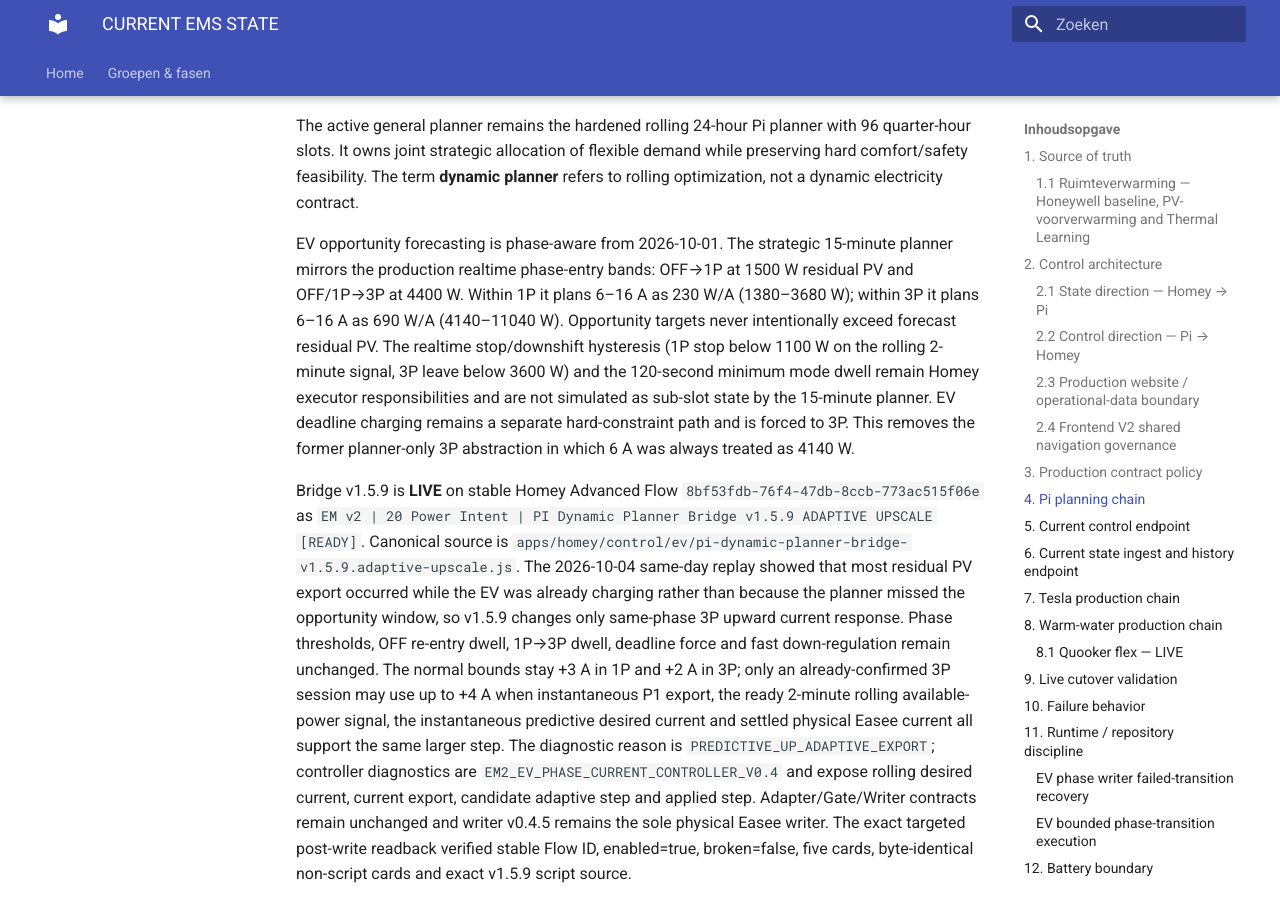
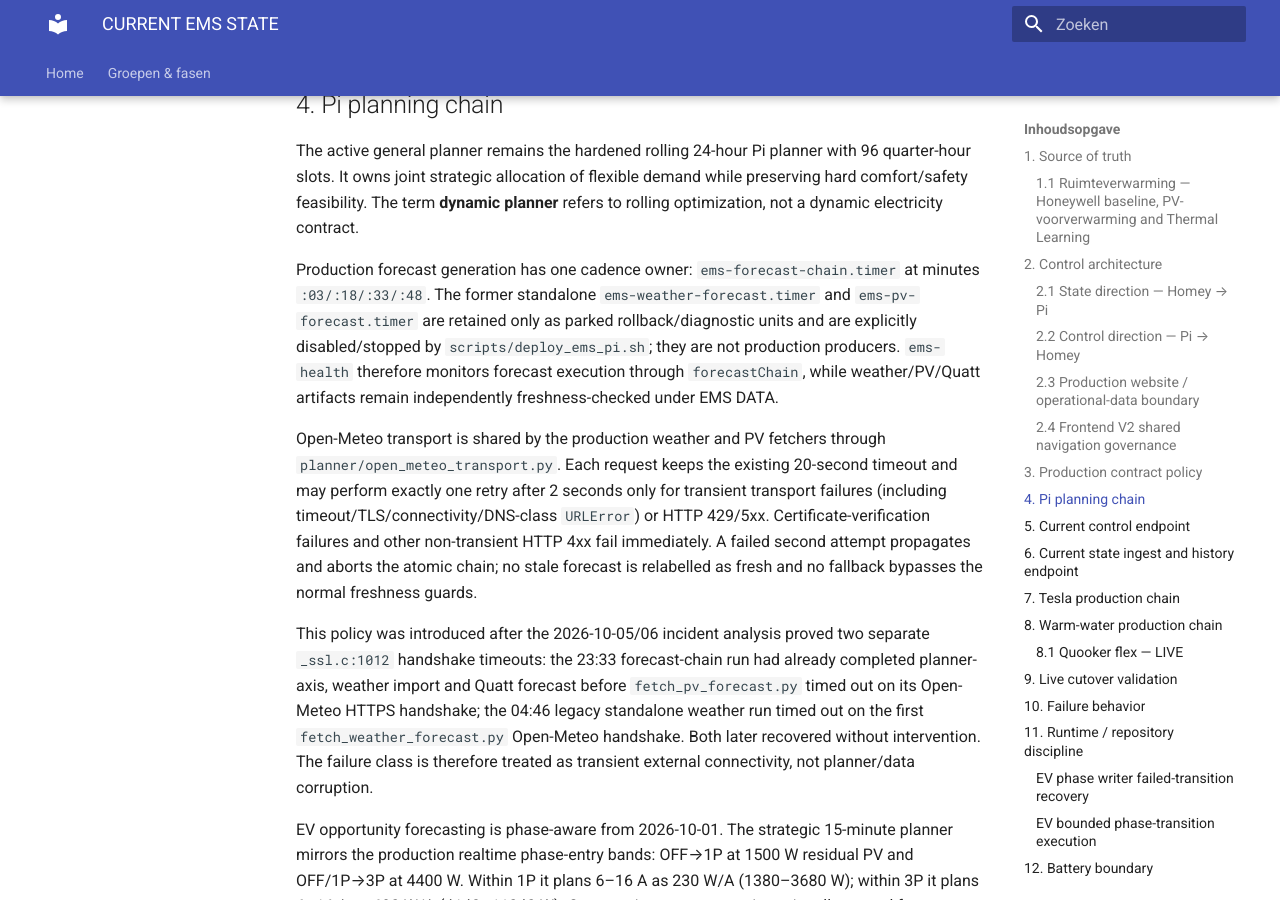
Before and after one commit to OnsKasteeltje/homey-energy-manual, an MkDocs documentation site: the page built from docs/architecture/CURRENT-EMS-STATE.md, in a window 1280 px wide and 900 px high, scrolled down 9911 px. Built offline with MkDocs 1.6.1 and Material for MkDocs 9.7.7, drawn with Linux system fonts in a browser that asks for light colours; some of the changed text lies outside the part shown.

Commit message:
docs(forecast): capture single cadence and retry policy

```diff
--- a/docs/architecture/CURRENT-EMS-STATE.md
+++ b/docs/architecture/CURRENT-EMS-STATE.md
@@ -4,8 +4,8 @@
 >
 > This file describes the intended current operational architecture and logic. Architecture-sensitive runtime, planner, systemd, contract-policy and Homey/Pi responsibility changes must update this document in the same release range.
 
-**Status date:** 2026-10-04
-**Verified against:** GitHub `main`, current Pi control architecture, 2026-09-13 Homey/Pi production validation, 2026-09-14 history-chain incident analysis, 2026-09-15 Honeywell read-only recovery/validation and Heating Preheat V0.2 shadow consolidation, 2026-09-17 energy-state website publication recovery, and 2026-09-18 WW BOILER→CV manual-source validation / seasonal-advisor cadence alignment, and 2026-09-19 Homey Core v0.11p schema 2.13 state-contract cutover, plus 2026-10-02 EV Bridge v1.5.4 phase/current cutover, 2026-10-03 v1.5.7 predictive-current promotion, 2026-10-04 historical EV-control reason validation, and 2026-10-04 v1.5.8 production PV-capture tuning
+**Status date:** 2026-10-06
+**Verified against:** GitHub `main`, current Pi control architecture, 2026-09-13 Homey/Pi production validation, 2026-09-14 history-chain incident analysis, 2026-09-15 Honeywell read-only recovery/validation and Heating Preheat V0.2 shadow consolidation, 2026-09-17 energy-state website publication recovery, and 2026-09-18 WW BOILER→CV manual-source validation / seasonal-advisor cadence alignment, and 2026-09-19 Homey Core v0.11p schema 2.13 state-contract cutover, plus 2026-10-02 EV Bridge v1.5.4 phase/current cutover, 2026-10-03 v1.5.7 predictive-current promotion, 2026-10-04 historical EV-control reason validation, and 2026-10-04 v1.5.8 production PV-capture tuning, plus 2026-10-06 forecast transport/cadence hardening
 **Repository:** `OnsKasteeltje/homey-energy-manual`
 **Primary runtime host:** Raspberry Pi `ems-pi`
 
@@ -215,6 +215,12 @@
 ## 4. Pi planning chain
 
 The active general planner remains the hardened rolling 24-hour Pi planner with 96 quarter-hour slots. It owns joint strategic allocation of flexible demand while preserving hard comfort/safety feasibility. The term **dynamic planner** refers to rolling optimization, not a dynamic electricity contract.
+
+Production forecast generation has one cadence owner: `ems-forecast-chain.timer` at minutes `:03/:18/:33/:48`. The former standalone `ems-weather-forecast.timer` and `ems-pv-forecast.timer` are retained only as parked rollback/diagnostic units and are explicitly disabled/stopped by `scripts/deploy_ems_pi.sh`; they are not production producers. `ems-health` therefore monitors forecast execution through `forecastChain`, while weather/PV/Quatt artifacts remain independently freshness-checked under EMS DATA.
+
+Open-Meteo transport is shared by the production weather and PV fetchers through `planner/open_meteo_transport.py`. Each request keeps the existing 20-second timeout and may perform exactly one retry after 2 seconds only for transient transport failures (including timeout/TLS/connectivity/DNS-class `URLError`) or HTTP 429/5xx. Certificate-verification failures and other non-transient HTTP 4xx fail immediately. A failed second attempt propagates and aborts the atomic chain; no stale forecast is relabelled as fresh and no fallback bypasses the normal freshness guards.
+
+This policy was introduced after the 2026-10-05/06 incident analysis proved two separate `_ssl.c:1012` handshake timeouts: the 23:33 forecast-chain run had already completed planner-axis, weather import and Quatt forecast before `fetch_pv_forecast.py` timed out on its Open-Meteo HTTPS handshake; the 04:46 legacy standalone weather run timed out on the first `fetch_weather_forecast.py` Open-Meteo handshake. Both later recovered without intervention. The failure class is therefore treated as transient external connectivity, not planner/data corruption.
 
 EV opportunity forecasting is phase-aware from 2026-10-01. The strategic 15-minute planner mirrors the production realtime phase-entry bands: OFF→1P at 1500 W residual PV and OFF/1P→3P at 4400 W. Within 1P it plans 6–16 A as 230 W/A (1380–3680 W); within 3P it plans 6–16 A as 690 W/A (4140–11040 W). Opportunity targets never intentionally exceed forecast residual PV. The realtime stop/downshift hysteresis (1P stop below 1100 W on the rolling 2-minute signal, 3P leave below 3600 W) and the 120-second minimum mode dwell remain Homey executor responsibilities and are not simulated as sub-slot state by the 15-minute planner. EV deadline charging remains a separate hard-constraint path and is forced to 3P. This removes the former planner-only 3P abstraction in which 6 A was always treated as 4140 W.
 
```
